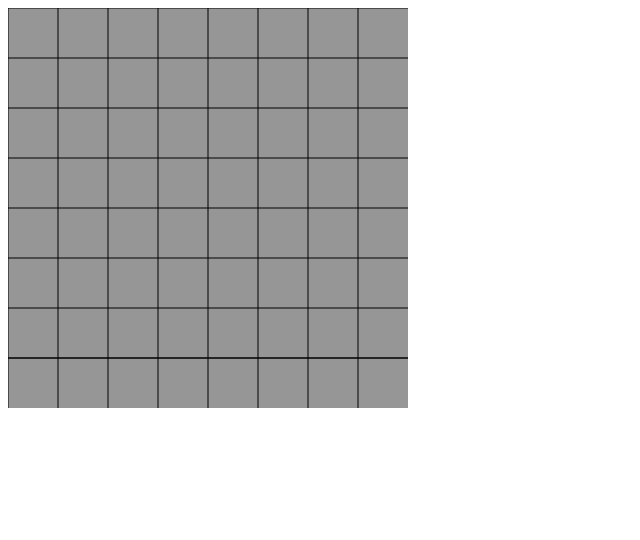
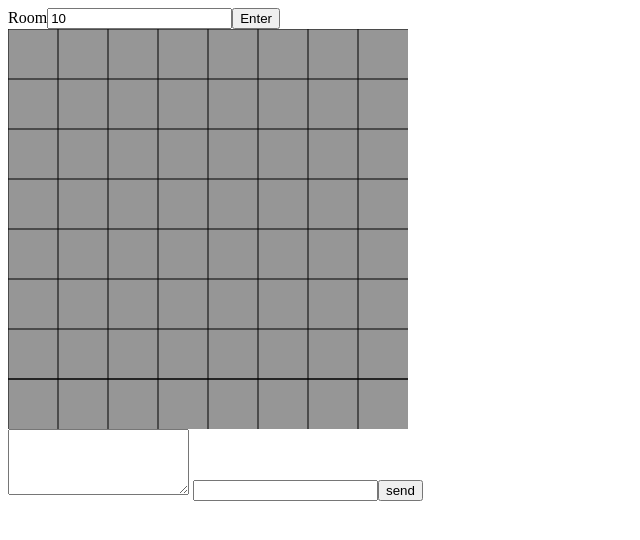
Before and after one commit to artisticbit/othelloWeb, a website: page views/canvas.html in a window 1280 px wide. Shown: the whole page, without its empty margins (0-640 px from the left). Drawn offline with nearby package versions, Linux system fonts and the light colour scheme.

Commit message:
20181026.1610

```diff
--- a/router/main.js
+++ b/router/main.js
@@ -3,9 +3,11 @@ module.exports = function(app)
      app.get('/',function(req,res){
         res.render('index.html')
      });
+
      app.get('/about',function(req,res){
         res.render('about.html');
     });
+
      app.get('/socket',function(req,res){
         res.render('socket.html');
     });
@@ -13,4 +15,5 @@ module.exports = function(app)
     app.get('/canvas',function(req,res){
         res.render('canvas.html');
     });
+
 }
--- a/views/canvas.html
+++ b/views/canvas.html
@@ -13,6 +13,9 @@
         var boardSize=400;
         var ctx;
         var sepSize;
+
+        var socket;
+
         $(function(){
 
             $('#testCanvas').attr("width",boardSize).attr('height',boardSize);
@@ -63,9 +66,26 @@
           console.log("x: "+x +"y: "+y);
 
         }
+
+        function connectServer(){
+          console.log("connectServer");
+          socket = io.connect('http://127.0.0.1:3001');
+          var roomName= $("#roomName").val();
+          socket.emit("roomEnter",roomName);
+
+        }
 	</script>
   </head>
   <body>
-   	<canvas id="testCanvas" width="150" height="150"></canvas>
+    <div>
+      <label>Room</label><input id="roomName" type="text" value="10"/><button onclick="connectServer();">Enter</button>
+    </div>
+    <div>
+      <canvas id="testCanvas" width="150" height="150"></canvas>
+   	<div>
+   	<div>
+      <textarea id="chatView" cols="20" rows="4"></textarea>
+      <input type="text" id="chatInput"><button id="chatSend">send</button>
+   	<div>
   </body>
 </html>
```
Also changed, not shown: server.js (+13 -4 lines).
